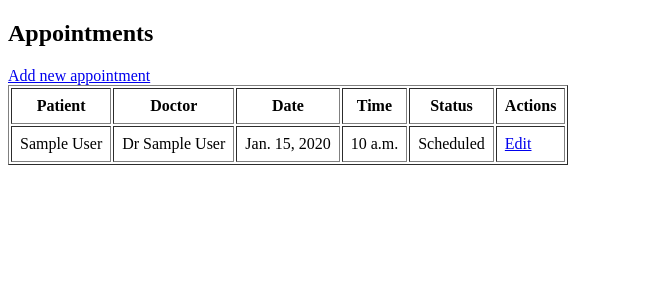
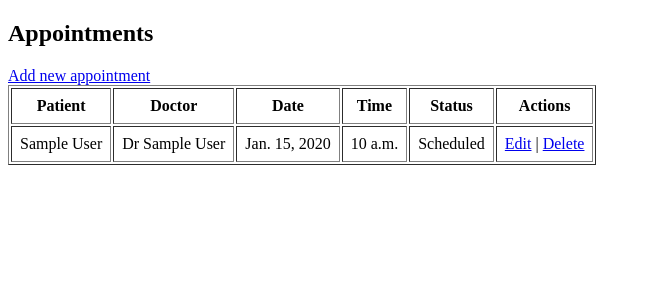
Before and after one commit to AleksandraFrak/clinicflow, a Django app: page /appointments/ in a window 1280 px wide. Shown: the part 108-408 px from the top of the page, without its empty margins (0-651 px from the left). Run offline with Django 5.2, Linux system fonts and the light colour scheme; tables that the repository leaves empty hold one stand-in row (values such as "Sample post").

Commit message:
Add appointment delete functionality

```diff
--- a/clinic/urls.py
+++ b/clinic/urls.py
@@ -12,6 +12,7 @@ from .views import (
     delete_doctor,
     add_appointment,
     edit_appointment,
+    delete_appointment,
 )
 
 urlpatterns = [
@@ -47,4 +48,9 @@ urlpatterns = [
     path("appointments/", appointment_list, name="appointment_list"),
     path("appointments/add/", add_appointment, name="add_appointment"),
     path("appointments/edit/<int:appointment_id>/", edit_appointment, name="edit_appointment"),
+    path(
+    "appointments/delete/<int:appointment_id>/",
+    delete_appointment,
+    name="delete_appointment",
+    ),
 ]
--- a/clinic/views.py
+++ b/clinic/views.py
@@ -124,3 +124,12 @@ def edit_appointment(request, appointment_id):
         form = AppointmentForm(instance=appointment)
 
     return render(request, "edit_appointment.html", {"form": form})
+
+def delete_appointment(request, appointment_id):
+    appointment = get_object_or_404(Appointment, id=appointment_id)
+
+    if request.method == "POST":
+        appointment.delete()
+        return redirect("appointment_list")
+
+    return render(request, "delete_appointment.html", {"appointment": appointment})
--- a/templates/appointment_list.html
+++ b/templates/appointment_list.html
@@ -25,6 +25,8 @@
                 <td>{{ appointment.get_status_display }}</td>
                 <td>
                     <a href="{% url 'edit_appointment' appointment.id %}">Edit</a>
+                    |
+                    <a href="{% url 'delete_appointment' appointment.id %}">Delete</a>
                 </td>
             </tr>
             {% endfor %}
```
Also changed, not shown: templates/delete_appointment.html (added, +27 -0 lines).
